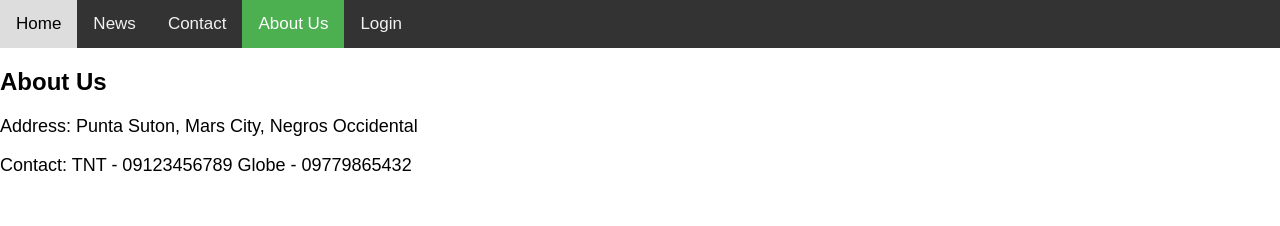
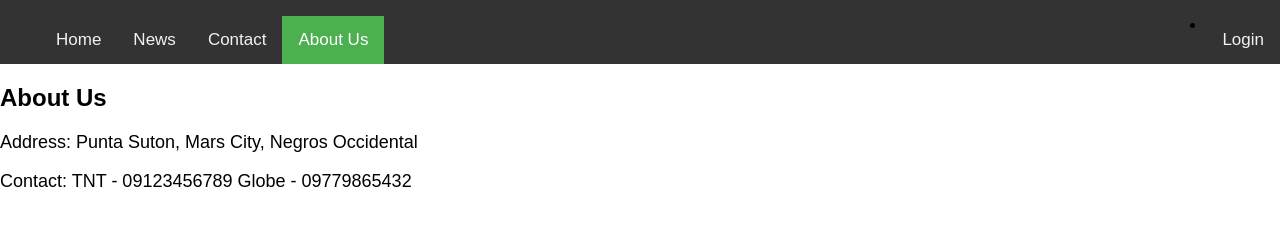
Before and after one commit to rufinodieqcohr/rufinodieqcohr.github.io, a plain HTML site: page about.html in a window 1280 px wide. Drawn offline with Linux system fonts and the light colour scheme.

Commit message:
About Us and Log in update2

```diff
--- a/about.html
+++ b/about.html
@@ -11,14 +11,15 @@
 <body>
 
 <div class="topnav" id="myTopnav">
-  <a href="index.html">Home</a>
+  <ul><a href="index.html">Home</a>
   <a href="#news">News</a>
   <a href="#contact">Contact</a>
   <a href="about.html" class="active">About Us</a>
-  <a href="login.html">Login</a>
+  <li style="float:right"> <a href="login.html">Login</a></li>
   <a href="javascript:void(0);" class="icon" onclick="myFunction()">
     <i class="fa fa-bars"></i>
   </a>
+  </ul>
 </div>
 <h2>About Us</h2>
 <p>Address: Punta Suton, Mars City, Negros Occidental</p>
```
